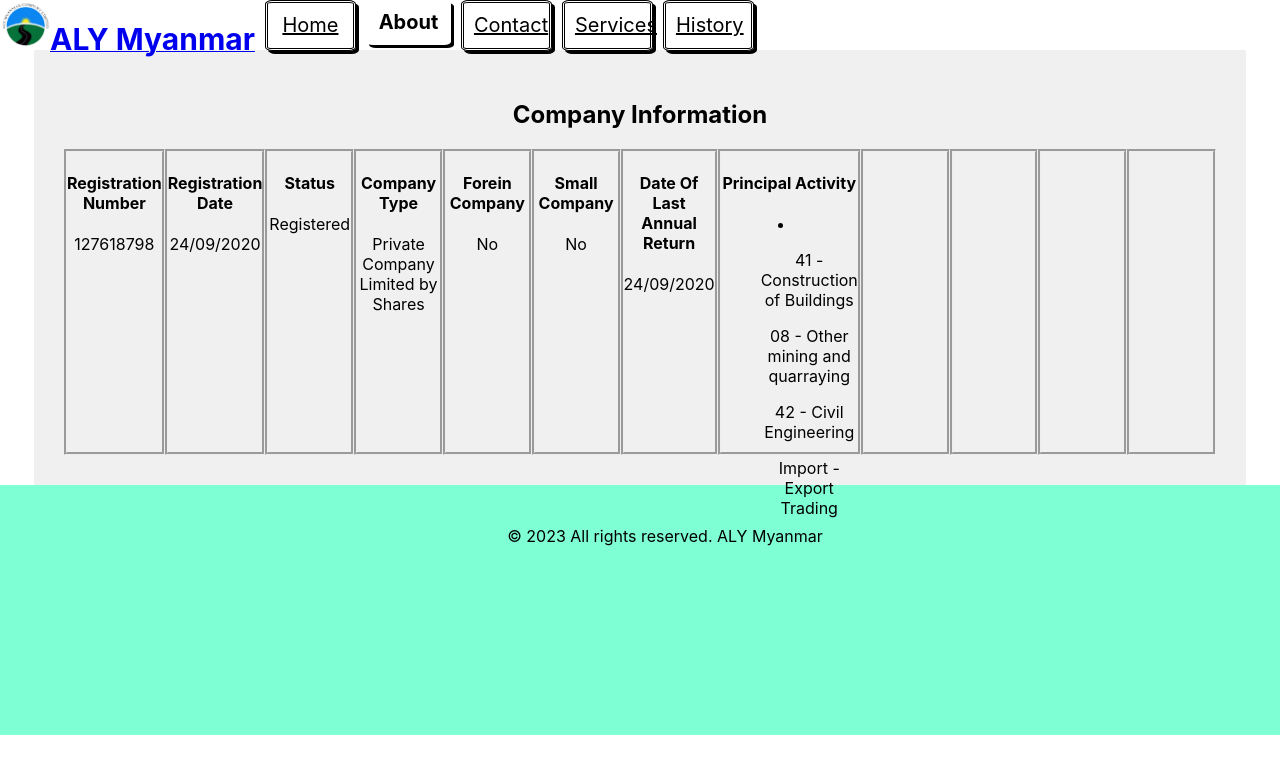
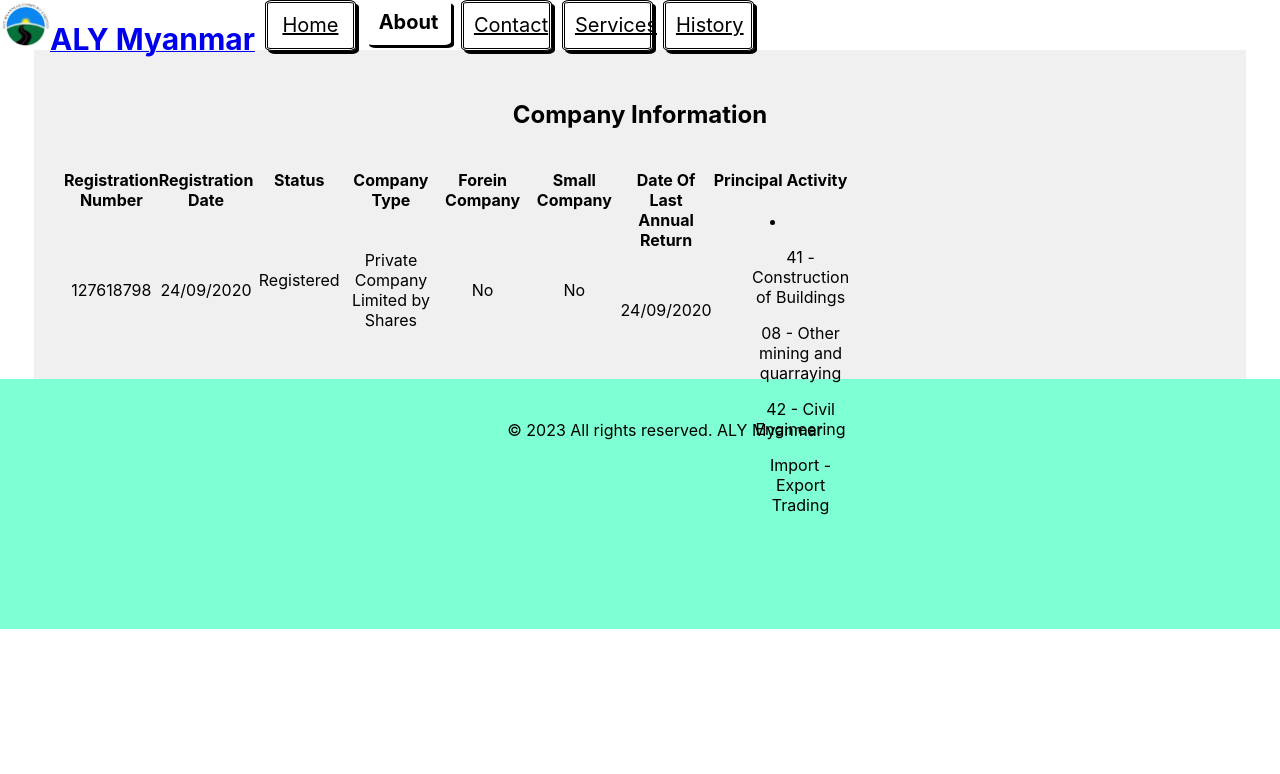
Before and after one commit to thomaslynn132/ALY-Myanmar, a React (Create React App) app: page /About in a window 1280 px wide. Shown: the top 774 px of the page. Built offline with nearby package versions, Linux system fonts and the light colour scheme.

Commit message:
some path changes

```diff
--- a/src/App.css
+++ b/src/App.css
@@ -20,18 +20,17 @@ body {
 
 .subContainer {
   height: fit-content;
+  grid-template-columns: auto auto auto;
   width: 100%;
   position: relative;
   display: flex;
 }
 
 .info {
-  width: 200px;
-  height: 300px;
-  display: block;
-  position: relative;
-  border: 3px;
-  border-style: groove;
+  width: 300px;
+  height: 200px;
+  display: grid;
+  position: static;
 }
 
 /* Responsive design for phones */
--- a/src/App.js
+++ b/src/App.js
@@ -2,7 +2,7 @@
 import React from "react";
 import { Routes, Route } from "react-router-dom";
 import Home from "./Pages/Home/Home";
-import About from "./components/About";
+import About from "./Pages/About/About";
 import Contact from "./components/Contact";
 import Services from "./components/Services";
 import NavLinkComponent from "./components/NavLinkComponent";
--- a/src/components/About.jsx
+++ b/src/Pages/About/About.jsx
@@ -1,5 +1,5 @@
 import React from "react";
-import "../App.css";
+import "../../App.css";
 export default function About() {
   return (
     <>
--- a/src/components/Contact.jsx
+++ b/src/components/Contact.jsx
@@ -0,0 +1,8 @@
+import React from "react";
+export default function Contact() {
+  return (
+    <>
+      <div className="container"></div>
+    </>
+  );
+}
```
